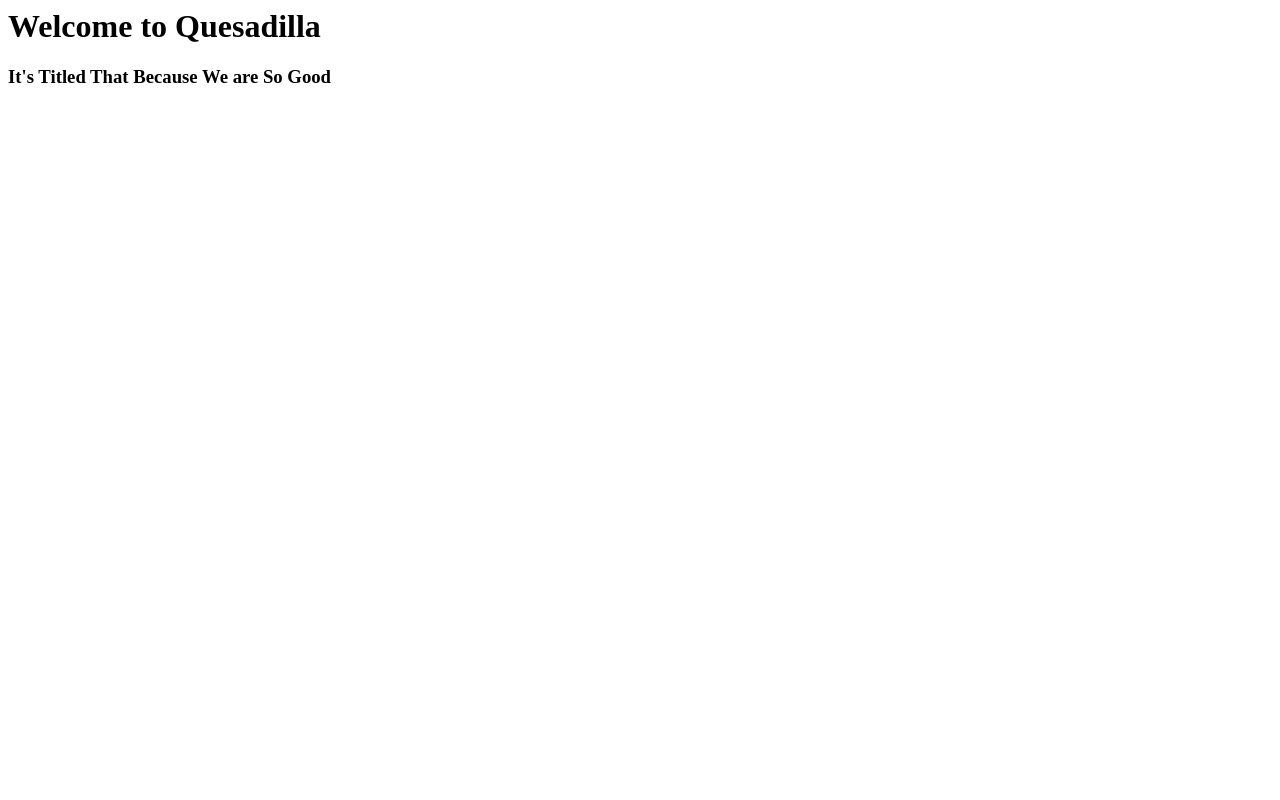
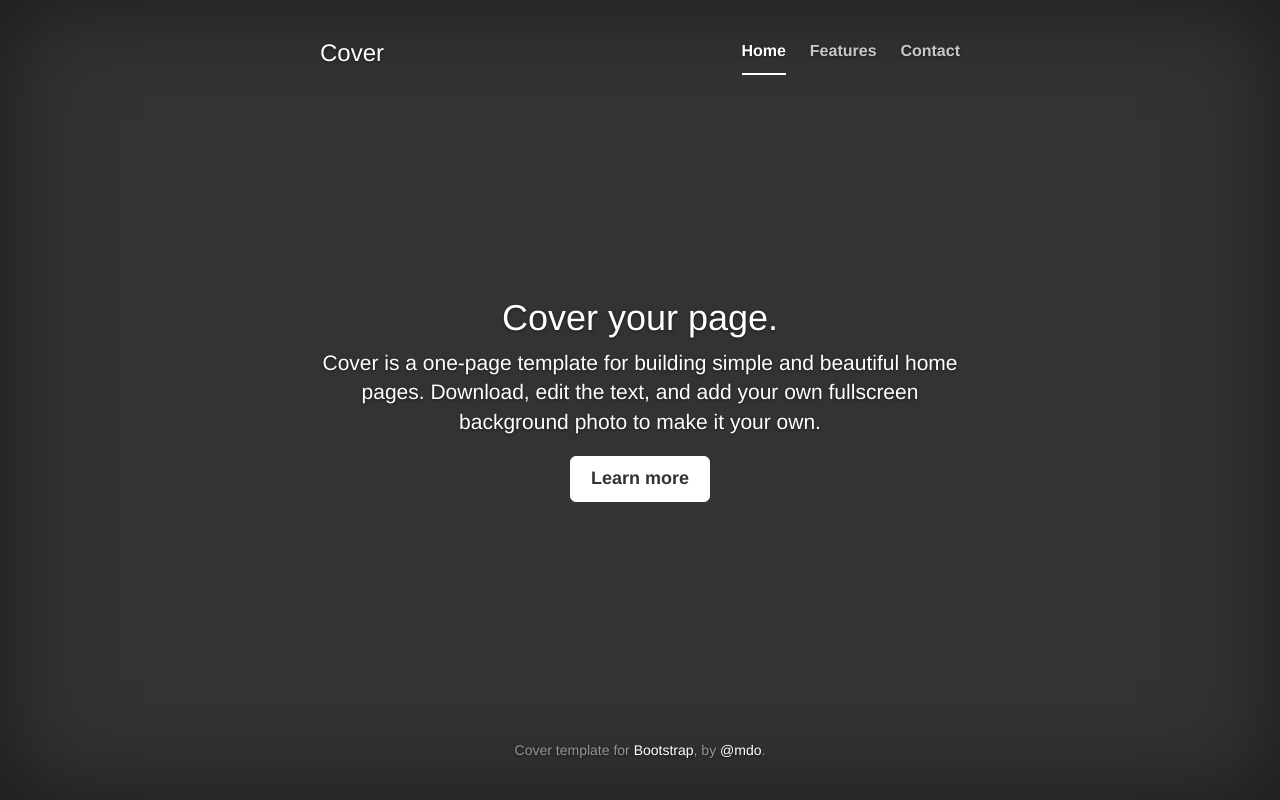
Before and after one commit to mdahlhausen/quesadilla, a website: page index.html in a window 1280 px wide. Drawn offline with Linux system fonts and the light colour scheme.

Commit message:
basic cover sheet from bootstrap

```diff
--- a/index.html
+++ b/index.html
@@ -1,2 +1,67 @@
-<h1>Welcome to Quesadilla</h1>
-<h3>It's Titled That Because We are So Good</h3>
+
+<!DOCTYPE html>
+<html lang="en">
+  <head>
+    <meta charset="utf-8">
+    <meta http-equiv="X-UA-Compatible" content="IE=edge">
+    <meta name="viewport" content="width=device-width, initial-scale=1">
+    <meta name="description" content="">
+    <meta name="author" content="">
+
+    <title>Quesadilla</title>
+
+    <!-- Bootstrap core CSS -->
+    <link href="public/libs/bootstrap/dist/css/bootstrap.min.css" rel="stylesheet">
+
+    <!-- Custom styles for this template -->
+    <link href="style.css" rel="stylesheet">
+
+  </head>
+
+  <body>
+
+    <div class="site-wrapper">
+
+      <div class="site-wrapper-inner">
+
+        <div class="cover-container">
+
+          <div class="masthead clearfix">
+            <div class="inner">
+              <h3 class="masthead-brand">Cover</h3>
+              <ul class="nav masthead-nav">
+                <li class="active"><a href="#">Home</a></li>
+                <li><a href="#">Features</a></li>
+                <li><a href="#">Contact</a></li>
+              </ul>
+            </div>
+          </div>
+
+          <div class="inner cover">
+            <h1 class="cover-heading">Cover your page.</h1>
+            <p class="lead">Cover is a one-page template for building simple and beautiful home pages. Download, edit the text, and add your own fullscreen background photo to make it your own.</p>
+            <p class="lead">
+              <a href="#" class="btn btn-lg btn-default">Learn more</a>
+            </p>
+          </div>
+
+          <div class="mastfoot">
+            <div class="inner">
+              <p>Cover template for <a href="http://getbootstrap.com">Bootstrap</a>, by <a href="https://twitter.com/mdo">@mdo</a>.</p>
+            </div>
+          </div>
+
+        </div>
+
+      </div>
+
+    </div>
+
+    <!-- Bootstrap core JavaScript
+    ================================================== -->
+    <!-- Placed at the end of the document so the pages load faster -->
+    <script src="public/libs/jquery/dist/jquery.min.js"></script>
+    <script src="public/libs/bootstrap/dist/js/bootstrap.min.js"></script>
+
+  </body>
+</html>
--- /dev/null
+++ b/style.css
@@ -0,0 +1,163 @@
+/*
+ * Globals
+ */
+
+/* Links */
+a,
+a:focus,
+a:hover {
+  color: #fff;
+}
+
+/* Custom default button */
+.btn-default,
+.btn-default:hover,
+.btn-default:focus {
+  color: #333;
+  text-shadow: none; /* Prevent inheritence from `body` */
+  background-color: #fff;
+  border: 1px solid #fff;
+}
+
+
+/*
+ * Base structure
+ */
+
+html,
+body {
+  height: 100%;
+  background-color: #333;
+}
+body {
+  color: #fff;
+  text-align: center;
+  text-shadow: 0 1px 3px rgba(0,0,0,.5);
+}
+
+/* Extra markup and styles for table-esque vertical and horizontal centering */
+.site-wrapper {
+  display: table;
+  width: 100%;
+  height: 100%; /* For at least Firefox */
+  min-height: 100%;
+  -webkit-box-shadow: inset 0 0 100px rgba(0,0,0,.5);
+          box-shadow: inset 0 0 100px rgba(0,0,0,.5);
+}
+.site-wrapper-inner {
+  display: table-cell;
+  vertical-align: top;
+}
+.cover-container {
+  margin-right: auto;
+  margin-left: auto;
+}
+
+/* Padding for spacing */
+.inner {
+  padding: 30px;
+}
+
+
+/*
+ * Header
+ */
+.masthead-brand {
+  margin-top: 10px;
+  margin-bottom: 10px;
+}
+
+.masthead-nav > li {
+  display: inline-block;
+}
+.masthead-nav > li + li {
+  margin-left: 20px;
+}
+.masthead-nav > li > a {
+  padding-right: 0;
+  padding-left: 0;
+  font-size: 16px;
+  font-weight: bold;
+  color: #fff; /* IE8 proofing */
+  color: rgba(255,255,255,.75);
+  border-bottom: 2px solid transparent;
+}
+.masthead-nav > li > a:hover,
+.masthead-nav > li > a:focus {
+  background-color: transparent;
+  border-bottom-color: #a9a9a9;
+  border-bottom-color: rgba(255,255,255,.25);
+}
+.masthead-nav > .active > a,
+.masthead-nav > .active > a:hover,
+.masthead-nav > .active > a:focus {
+  color: #fff;
+  border-bottom-color: #fff;
+}
+
+@media (min-width: 768px) {
+  .masthead-brand {
+    float: left;
+  }
+  .masthead-nav {
+    float: right;
+  }
+}
+
+
+/*
+ * Cover
+ */
+
+.cover {
+  padding: 0 20px;
+}
+.cover .btn-lg {
+  padding: 10px 20px;
+  font-weight: bold;
+}
+
+
+/*
+ * Footer
+ */
+
+.mastfoot {
+  color: #999; /* IE8 proofing */
+  color: rgba(255,255,255,.5);
+}
+
+
+/*
+ * Affix and center
+ */
+
+@media (min-width: 768px) {
+  /* Pull out the header and footer */
+  .masthead {
+    position: fixed;
+    top: 0;
+  }
+  .mastfoot {
+    position: fixed;
+    bottom: 0;
+  }
+  /* Start the vertical centering */
+  .site-wrapper-inner {
+    vertical-align: middle;
+  }
+  /* Handle the widths */
+  .masthead,
+  .mastfoot,
+  .cover-container {
+    width: 100%; /* Must be percentage or pixels for horizontal alignment */
+  }
+}
+
+@media (min-width: 992px) {
+  .masthead,
+  .mastfoot,
+  .cover-container {
+    width: 700px;
+  }
+}
```
